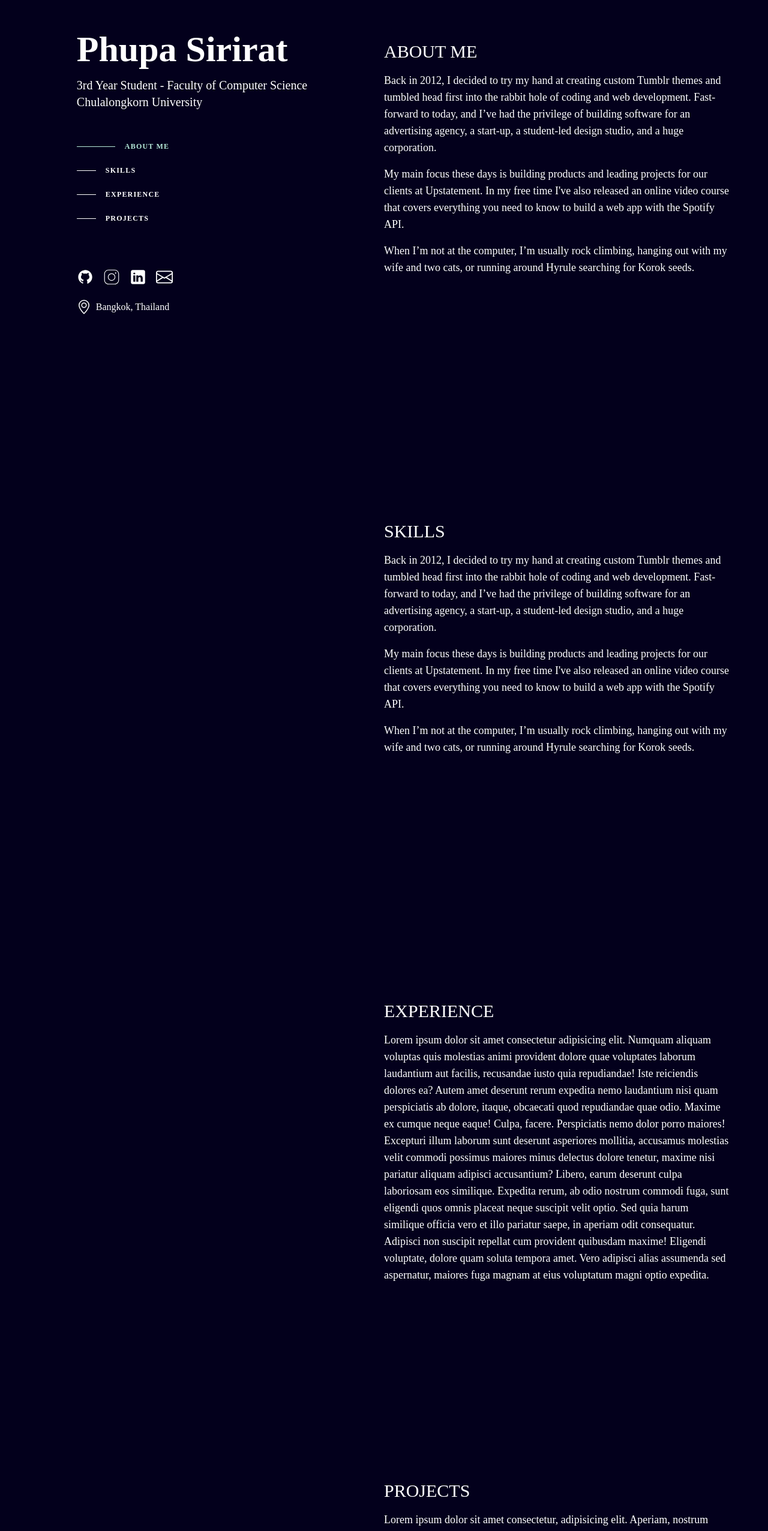
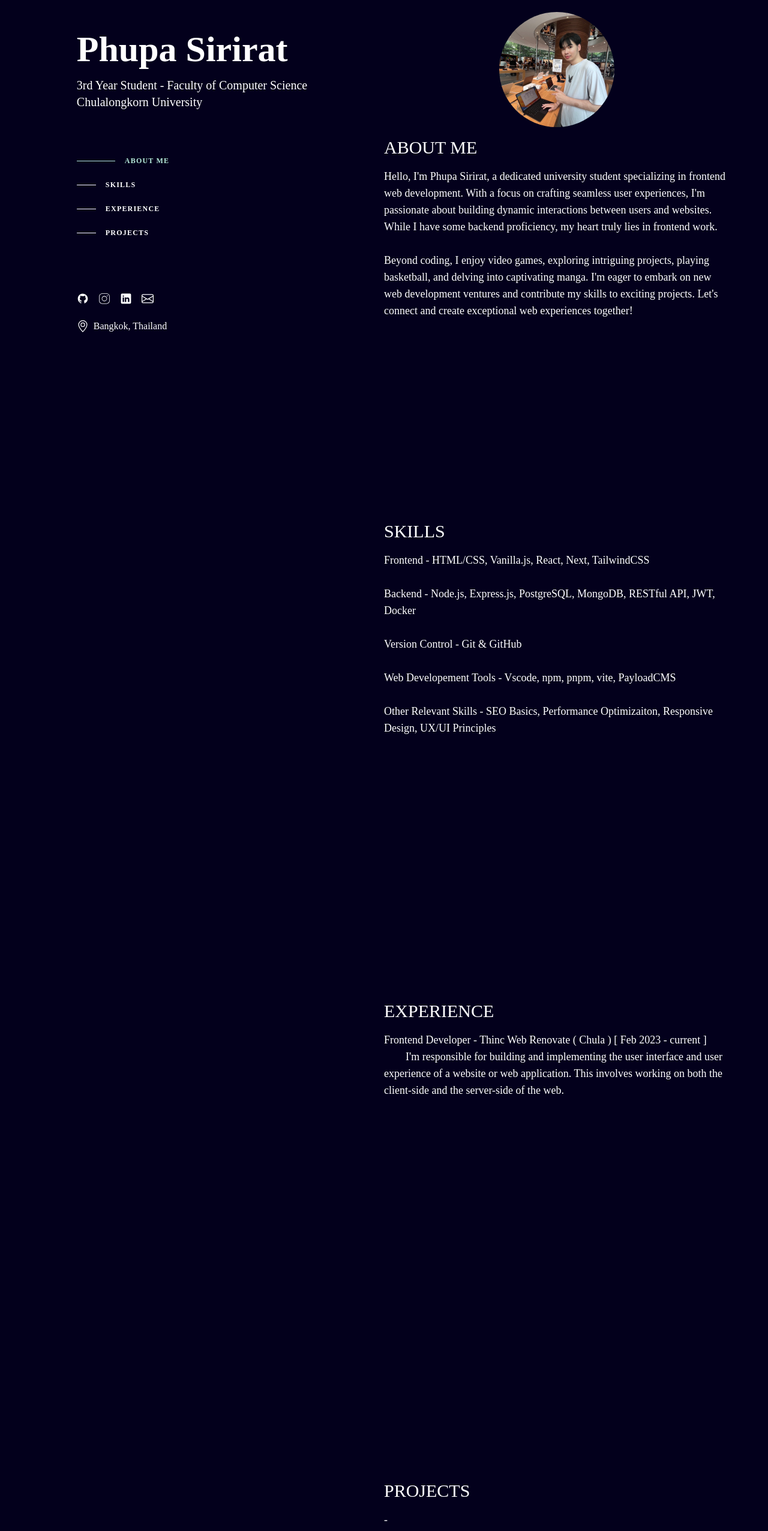
Before and after one commit to PhupaSirirat/personal-web, a React (Vite) app: page / in a window 1280 px wide. Shown: the part 60-2613 px from the top of the page at 60% size. Built offline with nearby package versions, Linux system fonts and the light colour scheme.

Commit message:
edit: text content

```diff
--- a/src/components/Content.tsx
+++ b/src/components/Content.tsx
@@ -1,15 +1,18 @@
 import { tv } from 'tailwind-variants';
+import { motion } from 'framer-motion';
+import ProfileImage from '@/assets/me.jpeg';
 
 const contentSection = tv({
   slots: {
     Container: 'w-full h-min flex flex-col items-end',
-    ContentContainer: 'w-[55vw] h-screen px-16 py-32 text-lg',
+    ContentContainer: 'w-[55vw] min-h-screen px-16 pt-32 text-lg',
     TextContent: 'mt-4',
     HyperText: 'text-3xl',
   },
 });
 
-const { Container, ContentContainer, TextContent, HyperText } = contentSection();
+const { Container, ContentContainer, TextContent, HyperText } =
+  contentSection();
 
 interface NavigationProps {
   aboutMe: React.RefObject<HTMLElement>;
@@ -18,95 +21,79 @@ interface NavigationProps {
   projects: React.RefObject<HTMLElement>;
 }
 
-export default function Content({ aboutMe, skills, experience, projects }: NavigationProps) {
+export default function Content({
+  aboutMe,
+  skills,
+  experience,
+  projects,
+}: NavigationProps) {
   return (
     <section className={Container()}>
-      <section className={ContentContainer()} ref={aboutMe}>
+      <section className={ContentContainer({ class: 'pt-16' })} ref={aboutMe}>
+        <div className="flex justify-center">
+          <motion.img
+            whileHover={{ scale: [null, 1.5, 1.4] }}
+            transition={{ duration: 0.3 }}
+            src={ProfileImage}
+            alt="Profile image"
+            className="w-48 h-48 my-4 object-cover rounded-full"
+          />
+        </div>
         <h1 className={HyperText()}>ABOUT ME</h1>
         <p className={TextContent()}>
-          Back in 2012, I decided to try my hand at creating custom Tumblr
-          themes and tumbled head first into the rabbit hole of coding and web
-          development. Fast-forward to today, and I’ve had the privilege of
-          building software for an advertising agency, a start-up, a student-led
-          design studio, and a huge corporation.
-        </p>
-        <p className={TextContent()}>
-          My main focus these days is building products and leading projects for
-          our clients at Upstatement. In my free time I've also released an
-          online video course that covers everything you need to know to build a
-          web app with the Spotify API.
-        </p>
-        <p className={TextContent()}>
-          When I’m not at the computer, I’m usually rock climbing, hanging out
-          with my wife and two cats, or running around Hyrule searching for
-          Korok seeds.
+          Hello, I'm Phupa Sirirat, a dedicated university student specializing
+          in frontend web development. With a focus on crafting seamless user
+          experiences, I'm passionate about building dynamic interactions
+          between users and websites. While I have some backend proficiency, my
+          heart truly lies in frontend work.
+          <br />
+          <br />
+          Beyond coding, I enjoy video games, exploring intriguing projects,
+          playing basketball, and delving into captivating manga. I'm eager to
+          embark on new web development ventures and contribute my skills to
+          exciting projects. Let's connect and create exceptional web
+          experiences together!
         </p>
       </section>
 
       <section className={ContentContainer()} ref={skills}>
         <h1 className={HyperText()}>SKILLS</h1>
         <p className={TextContent()}>
-          Back in 2012, I decided to try my hand at creating custom Tumblr
-          themes and tumbled head first into the rabbit hole of coding and web
-          development. Fast-forward to today, and I’ve had the privilege of
-          building software for an advertising agency, a start-up, a student-led
-          design studio, and a huge corporation.
-        </p>
-        <p className={TextContent()}>
-          My main focus these days is building products and leading projects for
-          our clients at Upstatement. In my free time I've also released an
-          online video course that covers everything you need to know to build a
-          web app with the Spotify API.
-        </p>
-        <p className={TextContent()}>
-          When I’m not at the computer, I’m usually rock climbing, hanging out
-          with my wife and two cats, or running around Hyrule searching for
-          Korok seeds.
+          Frontend - HTML/CSS, Vanilla.js, React, Next, TailwindCSS
+          <br />
+          <br />
+          Backend - Node.js, Express.js, PostgreSQL, MongoDB, RESTful API, JWT,
+          Docker
+          <br />
+          <br />
+          Version Control - Git & GitHub
+          <br />
+          <br />
+          Web Developement Tools - Vscode, npm, pnpm, vite, PayloadCMS
+          <br />
+          <br />
+          Other Relevant Skills - SEO Basics, Performance Optimizaiton,
+          Responsive Design, UX/UI Principles
         </p>
       </section>
 
       <section className={ContentContainer()} ref={experience}>
         <h1 className={HyperText()}>EXPERIENCE</h1>
         <p className={TextContent()}>
-          Lorem ipsum dolor sit amet consectetur adipisicing elit. Numquam
-          aliquam voluptas quis molestias animi provident dolore quae voluptates
-          laborum laudantium aut facilis, recusandae iusto quia repudiandae!
-          Iste reiciendis dolores ea? Autem amet deserunt rerum expedita nemo
-          laudantium nisi quam perspiciatis ab dolore, itaque, obcaecati quod
-          repudiandae quae odio. Maxime ex cumque neque eaque! Culpa, facere.
-          Perspiciatis nemo dolor porro maiores! Excepturi illum laborum sunt
-          deserunt asperiores mollitia, accusamus molestias velit commodi
-          possimus maiores minus delectus dolore tenetur, maxime nisi pariatur
-          aliquam adipisci accusantium? Libero, earum deserunt culpa laboriosam
-          eos similique. Expedita rerum, ab odio nostrum commodi fuga, sunt
-          eligendi quos omnis placeat neque suscipit velit optio. Sed quia harum
-          similique officia vero et illo pariatur saepe, in aperiam odit
-          consequatur. Adipisci non suscipit repellat cum provident quibusdam
-          maxime! Eligendi voluptate, dolore quam soluta tempora amet. Vero
-          adipisci alias assumenda sed aspernatur, maiores fuga magnam at eius
-          voluptatum magni optio expedita.
+          Frontend Developer - Thinc Web Renovate ( Chula ) [ Feb 2023 - current
+          ]
+          <br />
+          &nbsp;&nbsp;&nbsp;&nbsp;&nbsp;&nbsp;&nbsp;&nbsp;I'm responsible for
+          building and implementing the user interface and user experience of
+          a website or web application. This involves working on both
+          the client-side and the server-side of the web.
         </p>
       </section>
 
       <section className={ContentContainer()} ref={projects}>
         <h1 className={HyperText()}>PROJECTS</h1>
         <p className={TextContent()}>
-          Lorem ipsum dolor sit amet consectetur, adipisicing elit. Aperiam,
-          nostrum harum quasi corporis tempora deleniti. Reiciendis delectus
-          unde, libero ea eius ullam, sed atque ex corrupti accusantium, eum
-          facere hic! Natus veniam minus sit expedita repellat inventore quasi
-          nemo, modi provident fugiat eaque? Eveniet quae dolor ipsa animi
-          repellendus beatae quia id sit? Porro eius saepe laborum quaerat
-          voluptatem non? Autem quibusdam, explicabo rerum alias consequuntur
-          iure veritatis officia nesciunt et maiores aut minima incidunt
-          exercitationem non sequi tenetur error illo? Provident quod nisi velit
-          tenetur esse ut libero eaque! Sed unde vel eius vero sint? Minima
-          natus tempore adipisci odit! Beatae totam quia, quaerat optio illum
-          commodi sit, facilis unde rem deserunt in eius? Enim obcaecati a alias
-          dolores. Tempore suscipit sint blanditiis voluptatem sunt eligendi
-          harum laudantium. Perspiciatis laudantium perferendis minima tempore
-          iste! Quis corporis unde fuga, alias placeat tempore eveniet minus
-          tenetur ullam repellat consequuntur quam eaque.
+          -
         </p>
       </section>
     </section>
--- a/src/components/Navigation.tsx
+++ b/src/components/Navigation.tsx
@@ -13,14 +13,15 @@ const profileSection = tv({
     Container: 'w-1/2 flex flex-col mt-28 items-center text-white fixed',
     MyName: 'text-6xl mb-4 font-bold',
     Text: 'text-xl font-extralight',
-    Nav: 'mt-10',
+    Nav: 'mt-16',
     NavLine:
       'mr-4 h-px w-8 bg-white transition-all group-hover:w-16 group-hover:bg-quaternary group-focus-visible:w-16 group-focus-visible:bg-quaternary motion-reduce:transition-none hover:active',
     NavText:
       'text-xs font-bold uppercase tracking-widest group-hover:text-quaternary group-focus-visible:text-quaternary',
     Link: 'group flex items-center py-3 cursor-pointer',
     NavList: 'w-max',
-    Icons: 'w-40 mt-16 flex gap-4',
+    Contact: 'w-40 mt-20 flex gap-4',
+    Icon: 'w-5 h-5',
     Location: 'flex items-center gap-2 mt-6',
   },
 });
@@ -34,7 +35,8 @@ const {
   NavText,
   NavList,
   Link,
-  Icons,
+  Contact,
+  Icon,
   Location,
 } = profileSection();
 
@@ -140,7 +142,7 @@ export default function Navigation({
           <p></p>
         </nav>
 
-        <ul className={Icons()}>
+        <ul className={Contact()}>
           <li>
             <motion.div
               whileHover={{ scale: 1.4 }}
@@ -150,7 +152,7 @@ export default function Navigation({
               }}
             >
               <a href="https://github.com/PhupaSirirat" target="_blank">
-                <img src={GitHubIcon} alt="GitHub icon" />
+                <img src={GitHubIcon} alt="GitHub icon" className={Icon()} />
               </a>
             </motion.div>
           </li>
@@ -163,7 +165,7 @@ export default function Navigation({
               }}
             >
               <a href="https://www.instagram.com/okb.p_al.gos/" target="_blank">
-                <img src={IGIcon} alt="IG icon" />
+                <img src={IGIcon} alt="IG icon" className={Icon()} />
               </a>
             </motion.div>
           </li>
@@ -179,7 +181,11 @@ export default function Navigation({
                 href="https://www.linkedin.com/in/phupa-sirirat-948381231/"
                 target="_blank"
               >
-                <img src={LinkedInIcon} alt="LinkedIn icon" />
+                <img
+                  src={LinkedInIcon}
+                  alt="LinkedIn icon"
+                  className={Icon()}
+                />
               </a>
             </motion.div>
           </li>
@@ -192,14 +198,14 @@ export default function Navigation({
               }}
             >
               <a href="mailto:phupasirirat@gmail.com" target="_blank">
-                <img src={EmailIcon} alt="Email icon" />
+                <img src={EmailIcon} alt="Email icon" className="w-5 h-5" />
               </a>
             </motion.div>
           </li>
         </ul>
 
         <div className={Location()}>
-          <img src={LocationIcon} alt="Location icon" className="h-6" />
+          <img src={LocationIcon} alt="Location icon" className={Icon()} />
           <p>Bangkok, Thailand</p>
         </div>
       </div>
```
